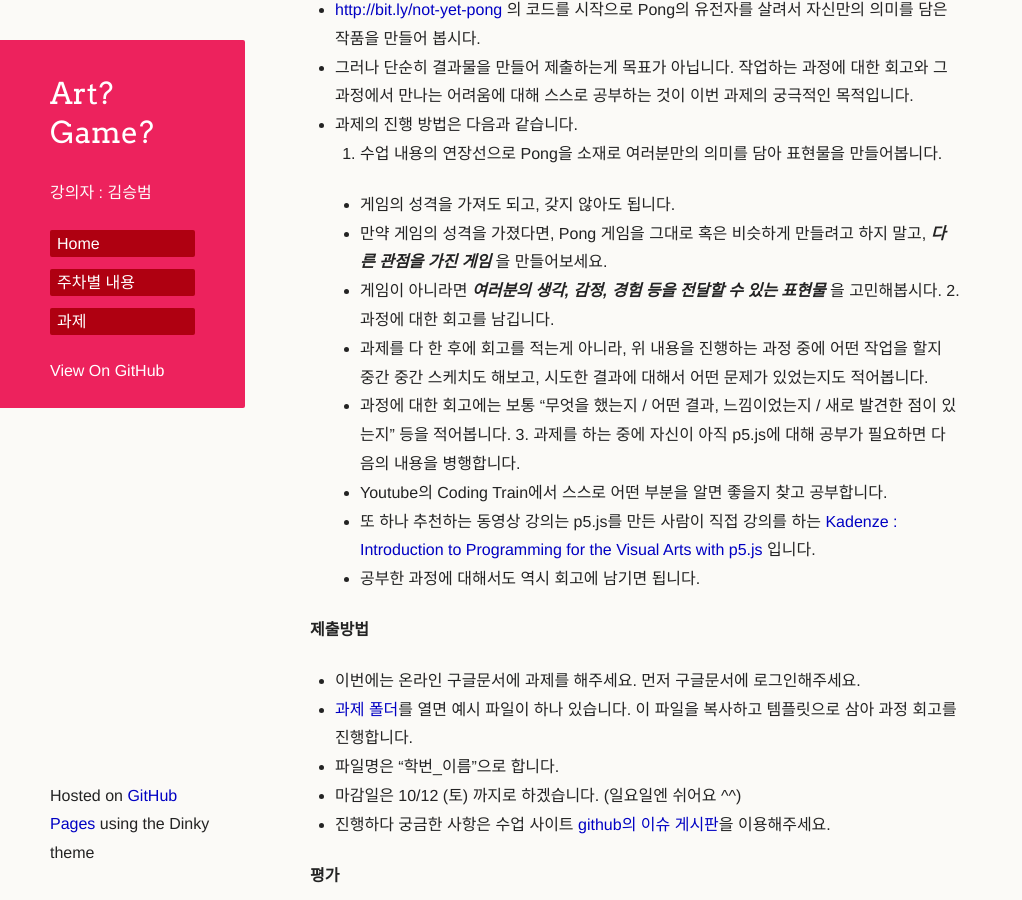
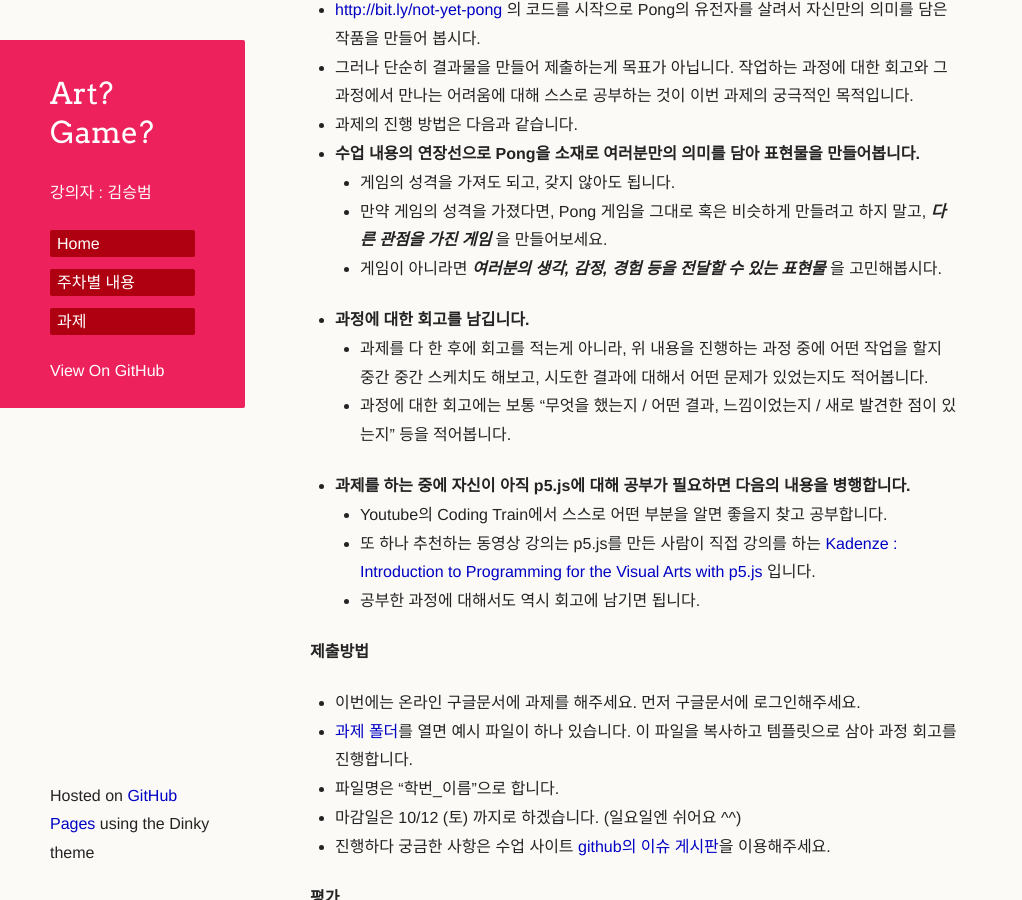
Before and after one commit to picxenk/SIA2019ArtGame, a Jekyll site: the page built from homework.md, in a window 1280 px wide and 900 px high, scrolled down 1912 px. Shown: the whole window, without its empty margins (0-1022 px from the left). Built offline with Jekyll 4.4.1, drawn with Linux system fonts in a browser that asks for light colours; our own code applies the rules of GitHub Pages for plain Markdown files; a script that is not in the unit is left out; the repository's description, which GitHub fills in, is left out.

Commit message:
Update homework.md

```diff
--- a/homework.md
+++ b/homework.md
@@ -51,14 +51,14 @@
  * <http://bit.ly/not-yet-pong> 의 코드를 시작으로 Pong의 유전자를 살려서 자신만의 의미를 담은 작품을 만들어 봅시다.
  * 그러나 단순히 결과물을 만들어 제출하는게 목표가 아닙니다. 작업하는 과정에 대한 회고와 그 과정에서 만나는 어려움에 대해 스스로 공부하는 것이 이번 과제의 궁극적인 목적입니다.
  * 과제의 진행 방법은 다음과 같습니다.
- 1. 수업 내용의 연장선으로 Pong을 소재로 여러분만의 의미를 담아 표현물을 만들어봅니다.
+ * **수업 내용의 연장선으로 Pong을 소재로 여러분만의 의미를 담아 표현물을 만들어봅니다.**
    * 게임의 성격을 가져도 되고, 갖지 않아도 됩니다.
    * 만약 게임의 성격을 가졌다면, Pong 게임을 그대로 혹은 비슷하게 만들려고 하지 말고, ***다른 관점을 가진 게임*** 을 만들어보세요.
    * 게임이 아니라면 ***여러분의 생각, 감정, 경험 등을 전달할 수 있는 표현물*** 을 고민해봅시다.
- 2. 과정에 대한 회고를 남깁니다.
+ * **과정에 대한 회고를 남깁니다.**
    * 과제를 다 한 후에 회고를 적는게 아니라, 위 내용을 진행하는 과정 중에 어떤 작업을 할지 중간 중간 스케치도 해보고, 시도한 결과에 대해서 어떤 문제가 있었는지도 적어봅니다.
    * 과정에 대한 회고에는 보통 "무엇을 했는지 / 어떤 결과, 느낌이었는지 / 새로 발견한 점이 있는지" 등을 적어봅니다.
- 3. 과제를 하는 중에 자신이 아직 p5.js에 대해 공부가 필요하면 다음의 내용을 병행합니다.
+ * **과제를 하는 중에 자신이 아직 p5.js에 대해 공부가 필요하면 다음의 내용을 병행합니다.**
    * Youtube의 Coding Train에서 스스로 어떤 부분을 알면 좋을지 찾고 공부합니다.
    * 또 하나 추천하는 동영상 강의는 p5.js를 만든 사람이 직접 강의를 하는 [Kadenze : Introduction to Programming for the Visual Arts with p5.js](https://www.kadenze.com/courses/introduction-to-programming-for-the-visual-arts-with-p5-js-vi/info) 입니다.
    * 공부한 과정에 대해서도 역시 회고에 남기면 됩니다.
```
